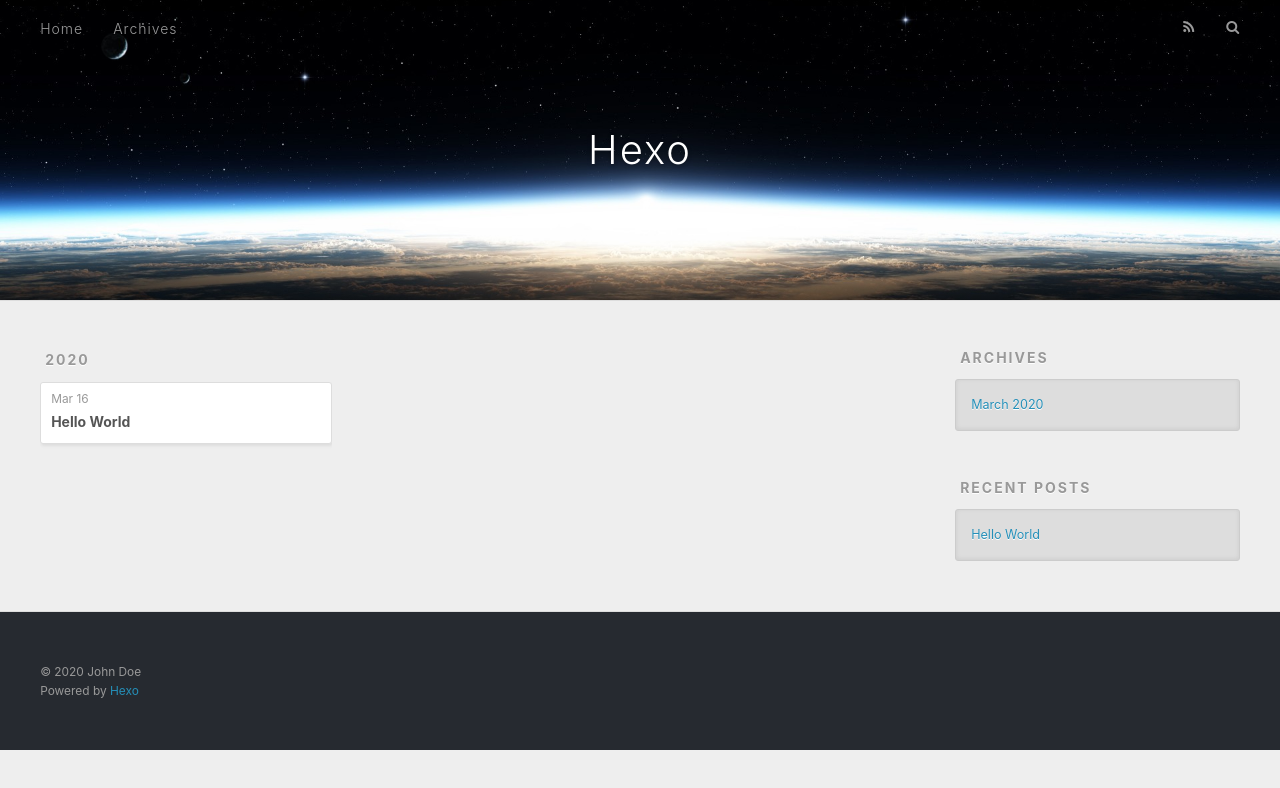
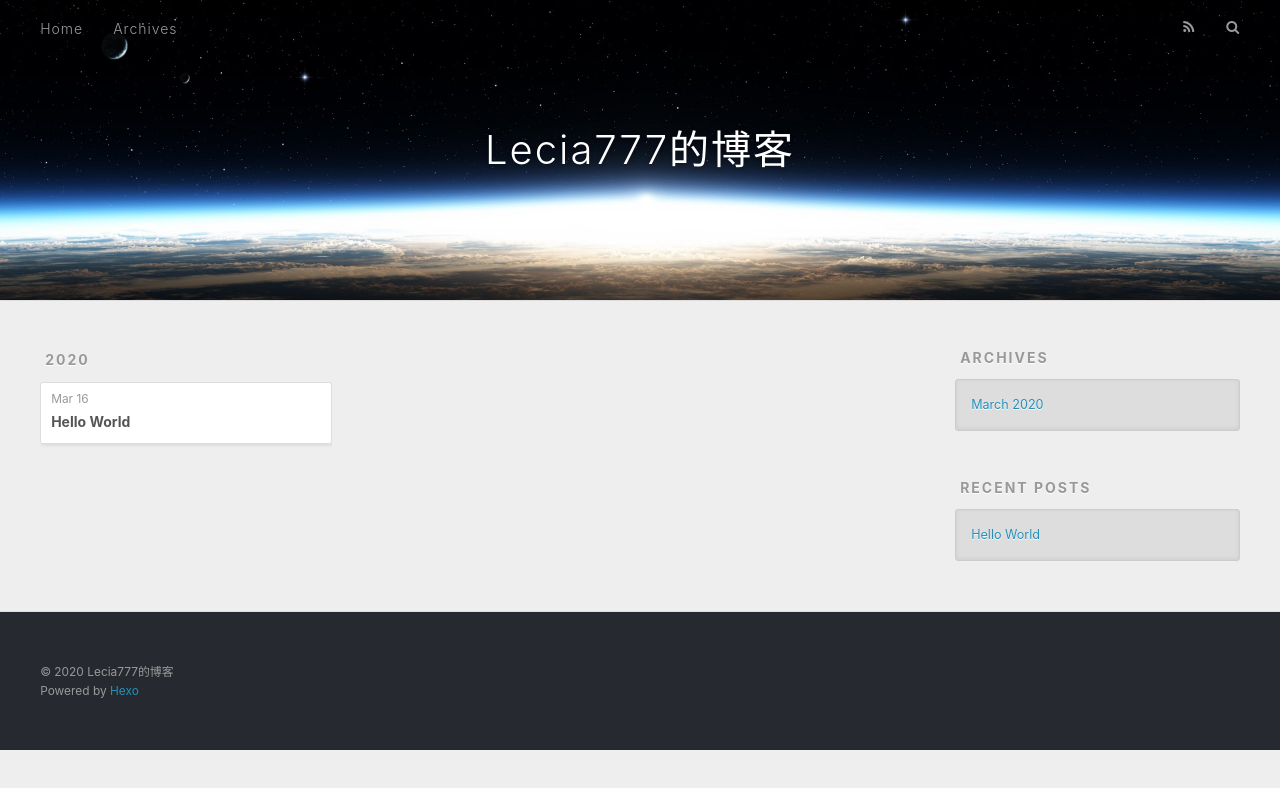
Before and after one commit to lecia777/lecia777.github.io, a plain HTML site: page archives/2020/03/index.html in a window 1280 px wide. Drawn offline with nearby package versions, Linux system fonts and the light colour scheme.

Commit message:
Site updated: 2020-03-16 21:04:51

```diff
--- a/archives/2020/03/index.html
+++ b/archives/2020/03/index.html
@@ -5,17 +5,16 @@
 
 
 
-  <title>Archives: 2020/3 | Hexo</title>
+  <title>Archives: 2020/3 | Lecia777的博客</title>
   <meta name="viewport" content="width=device-width, initial-scale=1, maximum-scale=1">
   <meta property="og:type" content="website">
-<meta property="og:title" content="Hexo">
+<meta property="og:title" content="Lecia777的博客">
 <meta property="og:url" content="http://yoursite.com/archives/2020/03/index.html">
-<meta property="og:site_name" content="Hexo">
-<meta property="og:locale" content="en_US">
-<meta property="article:author" content="John Doe">
+<meta property="og:site_name" content="Lecia777的博客">
+<meta property="og:locale" content="cn">
 <meta name="twitter:card" content="summary">
 
-    <link rel="alternate" href="/atom.xml" title="Hexo" type="application/atom+xml">
+    <link rel="alternate" href="/atom.xml" title="Lecia777的博客" type="application/atom+xml">
 
 
     <link rel="icon" href="/favicon.png">
@@ -36,7 +35,7 @@
   <div id="header-outer" class="outer">
     <div id="header-title" class="inner">
       <h1 id="logo-wrap">
-        <a href="/" id="logo">Hexo</a>
+        <a href="/" id="logo">Lecia777的博客</a>
       </h1>
 
     </div>
@@ -141,7 +140,7 @@
 
   <div class="outer">
     <div id="footer-info" class="inner">
-      &copy; 2020 John Doe<br>
+      &copy; 2020 Lecia777的博客<br>
       Powered by <a href="http://hexo.io/" target="_blank">Hexo</a>
     </div>
   </div>
```
Also changed, not shown: 2020/03/16/hello-world/index.html (+6 -7 lines), archives/2020/index.html (+7 -8 lines), archives/index.html (+7 -8 lines), index.html (+7 -8 lines).
